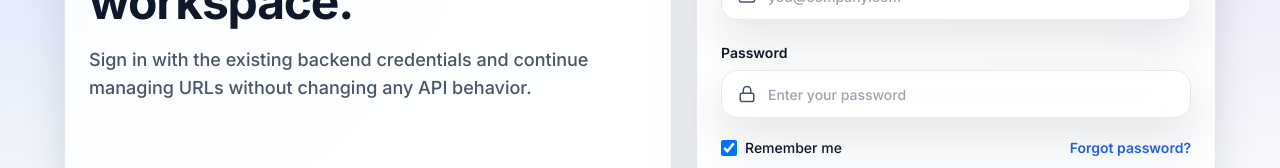
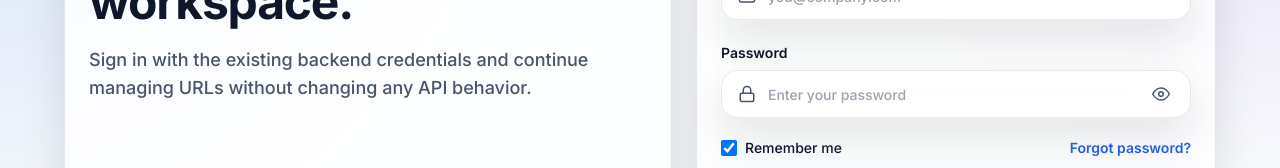
Before and after one commit to ganeshedula/url-shorter-fe, a React (Vite) app: page /login in a window 1280 px wide. Shown: the part 243-411 px from the top of the page. Built offline with nearby package versions, Linux system fonts and the light colour scheme; no server answers.

Commit message:
Eye button to the login/Register pages

```diff
--- a/src/components/common/DateTimePicker.jsx
+++ b/src/components/common/DateTimePicker.jsx
@@ -243,9 +243,18 @@ export function DateTimePicker({ id, label, value, onChange, error, hint, classN
       ) : null}
 
       <div
+        id={id}
+        role="button"
+        tabIndex={0}
         onClick={handleToggle}
+        onKeyDown={(e) => {
+          if (e.key === "Enter" || e.key === " ") {
+            e.preventDefault();
+            setIsOpen((prev) => !prev);
+          }
+        }}
         className={cn(
-          "glass-panel flex min-h-12 cursor-pointer items-center justify-between gap-3 rounded-2xl px-4 transition-all duration-200 select-none",
+          "glass-panel flex min-h-12 cursor-pointer items-center justify-between gap-3 rounded-2xl px-4 transition-all duration-200 select-none focus:outline-none focus-visible:ring-2 focus-visible:ring-primary",
           error
             ? "!border-red-500/80 ring-2 ring-red-500/20 bg-red-500/5"
             : isOpen
@@ -254,9 +263,9 @@ export function DateTimePicker({ id, label, value, onChange, error, hint, classN
           className
         )}
       >
-        <div className="flex items-center gap-3 min-w-0">
-          <FiCalendar className={cn("shrink-0 text-base transition-colors", validDate ? "text-primary" : "text-muted")} />
-          <span className={cn("text-sm font-medium truncate", validDate ? "text-text font-semibold" : "text-muted/80")}>
+        <div className="flex flex-1 items-center gap-3 min-w-0">
+          <FiCalendar className={cn("shrink-0 text-base transition-colors", validDate ? "text-primary" : "text-slate-400")} />
+          <span className={cn("text-sm font-medium truncate", validDate ? "text-text font-semibold" : "text-slate-400 dark:text-slate-300")}>
             {getDisplayText()}
           </span>
         </div>
--- a/src/components/common/Input.jsx
+++ b/src/components/common/Input.jsx
@@ -1,11 +1,15 @@
-import { forwardRef } from "react";
-import { FiAlertCircle } from "react-icons/fi";
+import { forwardRef, useState } from "react";
+import { FiAlertCircle, FiEye, FiEyeOff } from "react-icons/fi";
 import { cn } from "../../utils/cn";
 
 export const Input = forwardRef(function Input(
-  { id, label, hint, error, icon: Icon, className, ...props },
+  { id, label, hint, error, icon: Icon, className, type, ...props },
   ref
 ) {
+  const [showPassword, setShowPassword] = useState(false);
+  const isPasswordInput = type === "password";
+  const inputType = isPasswordInput ? (showPassword ? "text" : "password") : type;
+
   return (
     <label htmlFor={id} className="block space-y-1.5">
       {label ? (
@@ -26,9 +30,21 @@ export const Input = forwardRef(function Input(
         <input
           ref={ref}
           id={id}
+          type={inputType}
           className="focus-ring h-11 w-full bg-transparent text-sm font-medium text-text placeholder:text-muted/80"
           {...props}
         />
+        {isPasswordInput ? (
+          <button
+            type="button"
+            onClick={() => setShowPassword((prev) => !prev)}
+            className="shrink-0 text-muted hover:text-text transition-colors p-1 rounded-lg focus:outline-none cursor-pointer"
+            aria-label={showPassword ? "Hide password" : "Show password"}
+            tabIndex={-1}
+          >
+            {showPassword ? <FiEyeOff size={18} /> : <FiEye size={18} />}
+          </button>
+        ) : null}
       </div>
       {error ? (
         <p className="flex items-center gap-1.5 text-xs font-semibold text-red-600 dark:text-red-400 pt-0.5">
```
Also changed, not shown: 49 other files (tests, documents, lock files or other folders).
